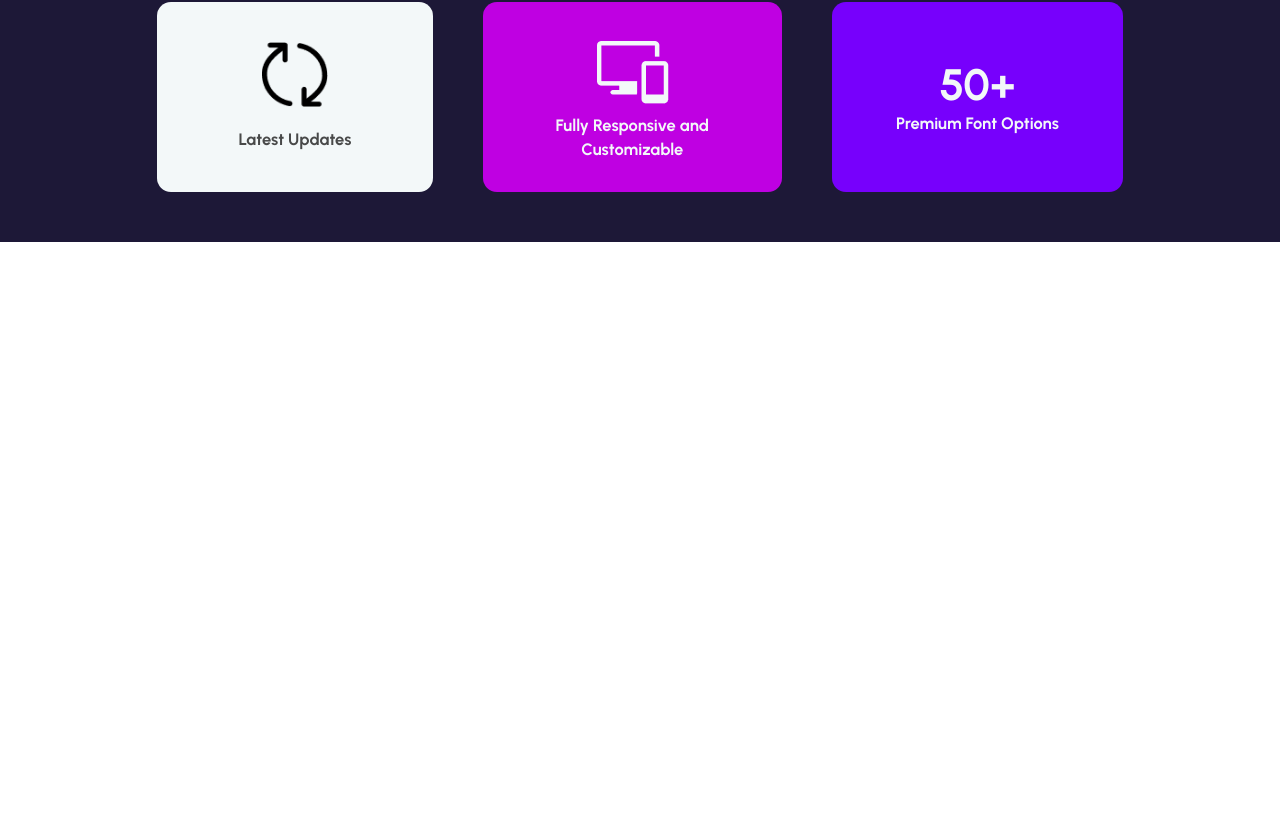
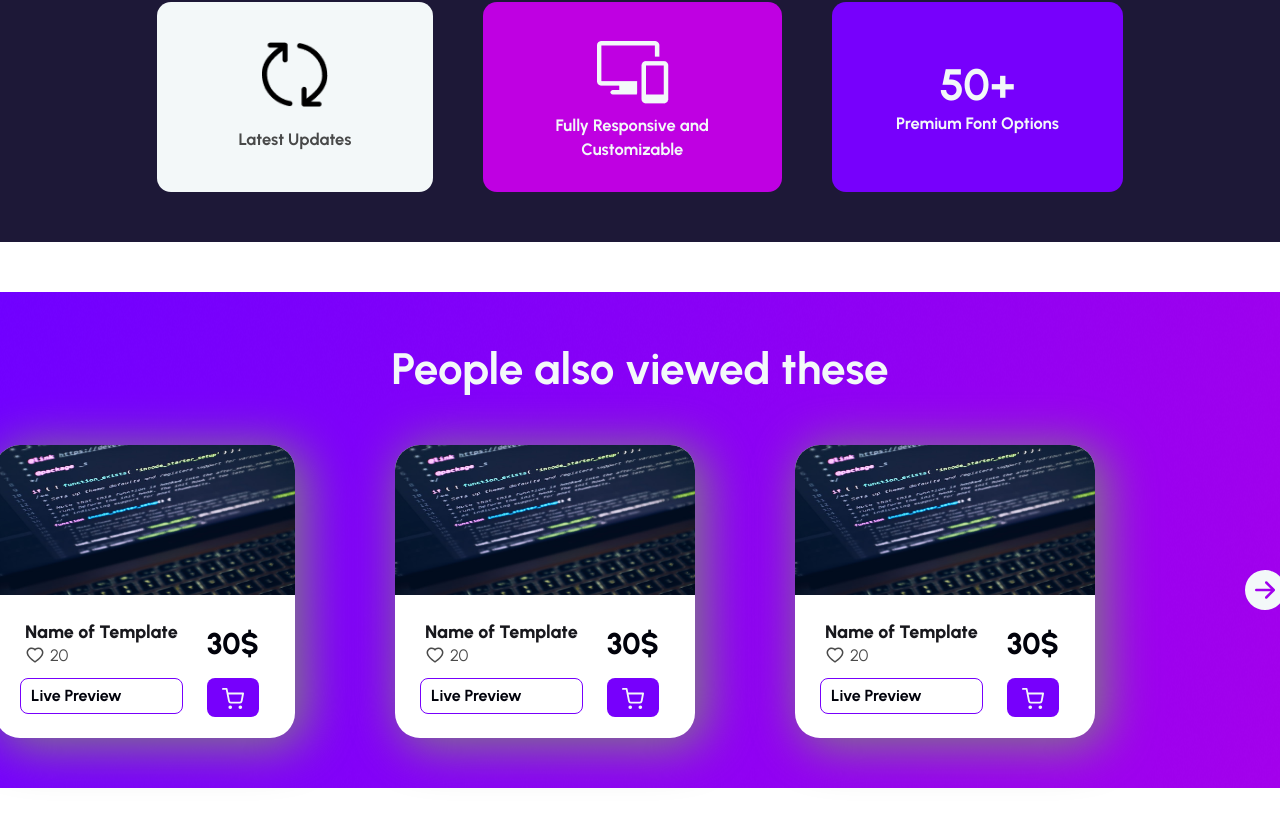
Before and after one commit to junaidj4/Ecommerce-Site, a React (Create React App) app: page /productpage in a window 1280 px wide. Shown: the part 2161-2987 px from the top of the page. Before the commit the page ends 2453 px from the top, so only its background shows below. Built offline with nearby package versions, Linux system fonts and the light colour scheme.

Commit message:
product page

```diff
--- a/src/ProductPage.js
+++ b/src/ProductPage.js
@@ -2,6 +2,7 @@ import React from "react";
 import Template_intro from "./components/Template_intro";
 import TemplateDetails from "./components/TemplateDetails";
 import MainHighlights from "./components/MainHighlights";
+import Suggested from "./components/Suggested";
 const ProductPage = () => {
   return (
     <>
@@ -9,6 +10,7 @@ const ProductPage = () => {
         <Template_intro />
         <TemplateDetails />
         <MainHighlights />
+        <Suggested />
       </div>
     </>
   );
--- /dev/null
+++ b/src/components/Suggested.css
@@ -0,0 +1,30 @@
+.suggestion {
+  display: flex;
+  align-items: center;
+  justify-content: center;
+  flex-direction: column;
+  margin-top: 30px;
+  background-image: url("../images/Rectangle\ 49.png");
+  margin-bottom: 50px;
+}
+.main-title h2 {
+  color: #f3f8f9;
+  margin: 50px;
+}
+.ad-line {
+  display: flex;
+  align-items: center;
+  justify-content: space-between;
+  margin-bottom: 50px;
+}
+.products-line {
+  display: grid;
+  grid-template-columns: auto auto auto;
+  gap: 10rem;
+}
+#arrow {
+  color: #f3f8f9;
+  font-size: 40px;
+  margin-left: 150px;
+  cursor: pointer;
+}
--- /dev/null
+++ b/src/components/Suggested.js
@@ -0,0 +1,28 @@
+import React from "react";
+import "./Suggested.css";
+import ProductAd from "./ProductAd";
+
+import { BsFillArrowRightCircleFill } from "react-icons/bs";
+const Suggested = () => {
+  return (
+    <>
+      <div className="suggestion">
+        <div className="main-title">
+          <h2>People also viewed these</h2>
+        </div>
+        <div className="ad-line">
+          <div className="products-line">
+            <ProductAd />
+            <ProductAd />
+            <ProductAd />
+          </div>
+          <div className="arrow-icon">
+            <BsFillArrowRightCircleFill id="arrow" />
+          </div>
+        </div>
+      </div>
+    </>
+  );
+};
+
+export default Suggested;
```
Also changed, not shown: src/components/LoginModal.js (added, +27 -0 lines), src/images/Group 72.png (added), src/images/Rectangle 49.png (added).
